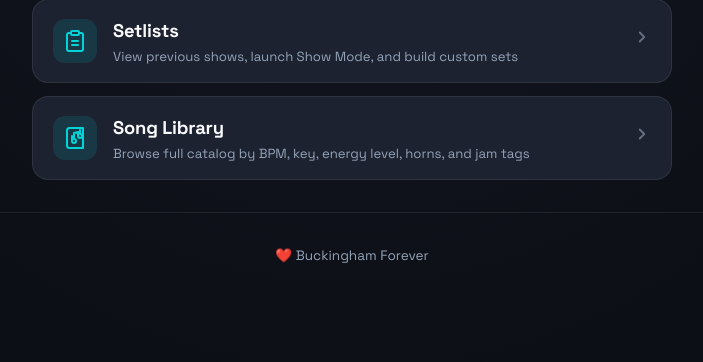
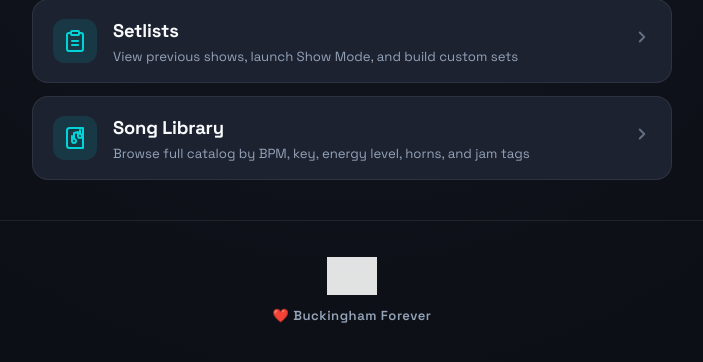
Before and after one commit to Andrew-Novokhatny/The_Conspiracy_Hub, a FastAPI app: page / in a window 1280 px wide. Shown: the part 225-587 px from the top of the page, without its empty margins (288-991 px from the left). Run offline with FastAPI, Linux system fonts and the light colour scheme; some libraries are stand-ins or nearby versions; grey boxes are pictures that could not be loaded.

Commit message:
Add white Buckingham Conspiracy band logo to footer above Buckingham Forever text

```diff
--- a/band_app/app/static/css/band-theme.css
+++ b/band_app/app/static/css/band-theme.css
@@ -1384,11 +1384,43 @@ a {
 
 .page-footer {
     text-align: center;
-    padding: 2rem 1rem;
-    margin-top: 2rem;
+    padding: 2.25rem 1rem;
+    margin-top: 2.5rem;
     border-top: 1px solid var(--border-subtle);
     color: var(--text-muted);
     font-size: 0.85rem;
+    display: flex;
+    flex-direction: column;
+    align-items: center;
+    justify-content: center;
+    gap: 0.6rem;
+}
+
+.footer-logo-wrap {
+    display: flex;
+    align-items: center;
+    justify-content: center;
+}
+
+.footer-band-logo {
+    height: 38px;
+    width: auto;
+    max-width: 170px;
+    filter: brightness(0) invert(1);
+    opacity: 0.88;
+    transition: opacity 0.2s ease, transform 0.2s ease;
+}
+
+.footer-band-logo:hover {
+    opacity: 1;
+    transform: scale(1.05);
+}
+
+.footer-text {
+    font-weight: 600;
+    letter-spacing: 0.04em;
+    font-size: 0.82rem;
+    color: var(--text-muted);
 }
 
 /* === BACK LINK === */
--- a/band_app/app/templates/base.html
+++ b/band_app/app/templates/base.html
@@ -67,7 +67,10 @@
     <!-- Footer -->
     {% block footer %}
     <div class="page-footer">
-        ❤️ Buckingham Forever
+        <div class="footer-logo-wrap">
+            <img src="/static/img/bc_logo.svg" alt="Buckingham Conspiracy" class="footer-band-logo">
+        </div>
+        <div class="footer-text">❤️ Buckingham Forever</div>
     </div>
     {% endblock %}
 
```
Also changed, not shown: band_app/app/static/img/bc_logo.svg (added).
